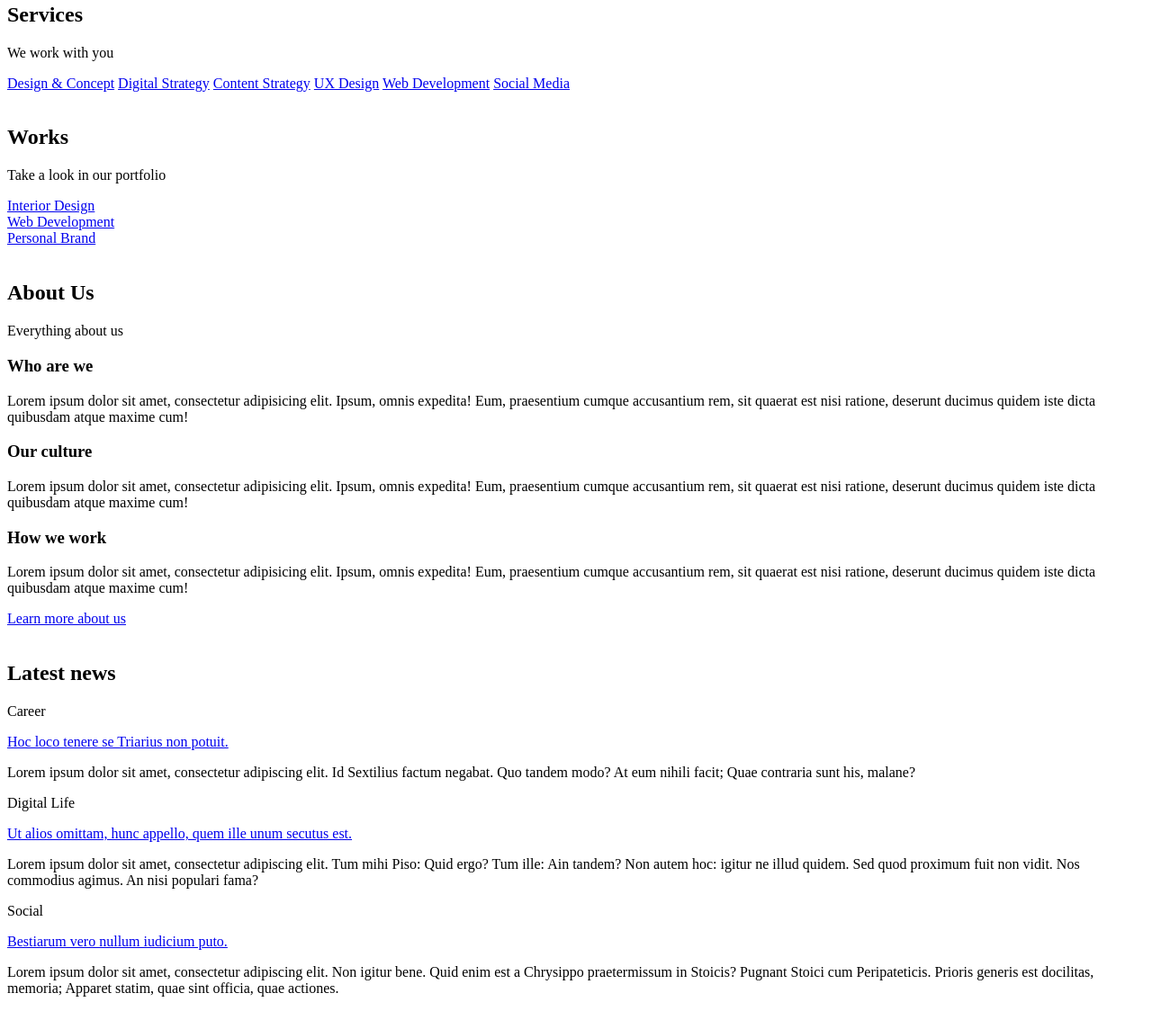
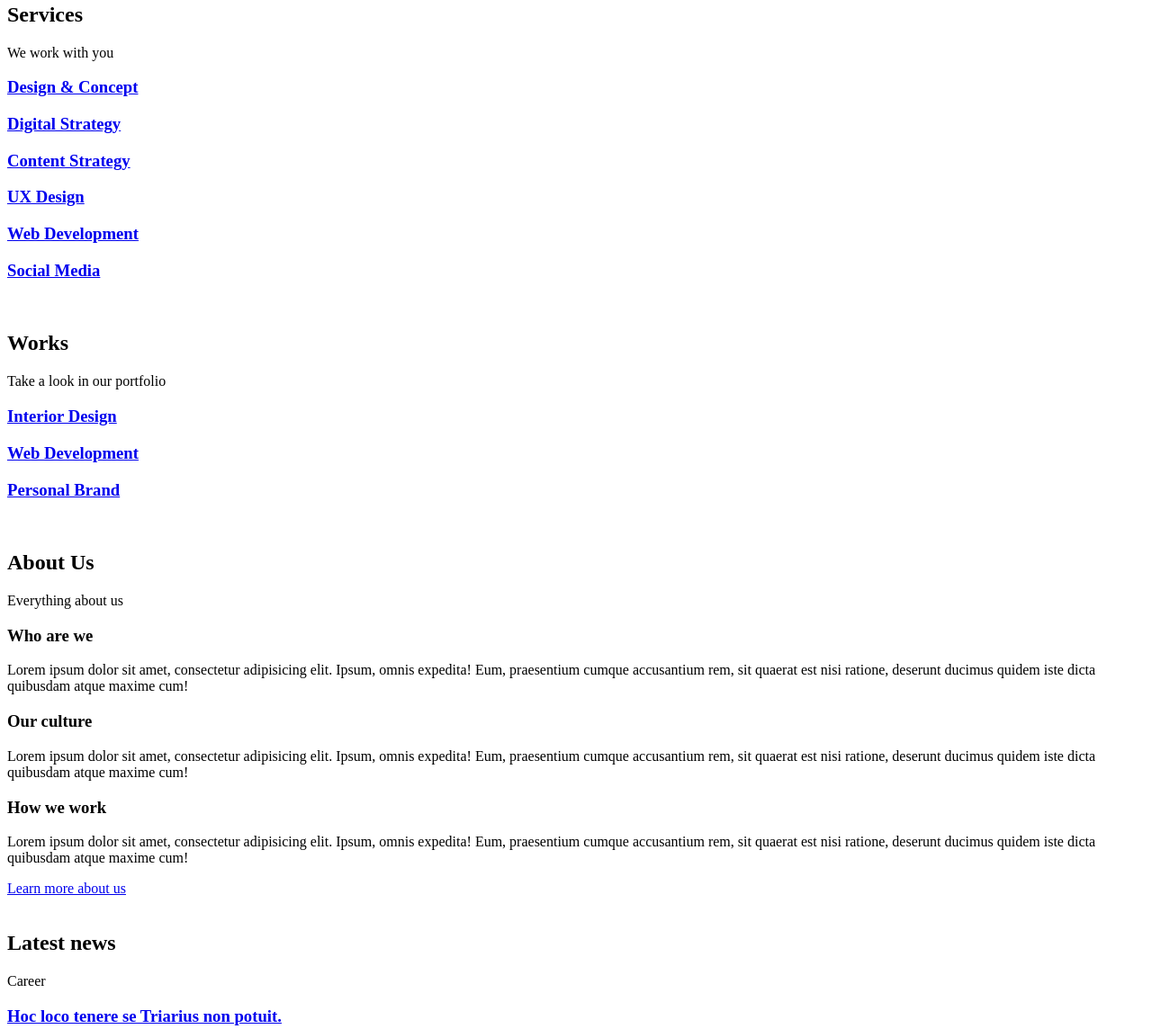
Before and after one commit to Andrecast/holbertonschool-web_front_end, a plain HTML site: page 0x00-html_advanced/23-index.html in a window 1280 px wide. Shown: the part 298-1442 px from the top of the page at 90% size. Drawn offline with Linux system fonts and the light colour scheme.

Commit message:
Services, Works, Latest news links

```diff
--- a/0x00-html_advanced/23-index.html
+++ b/0x00-html_advanced/23-index.html
@@ -50,12 +50,12 @@
                     <p>We work with you</p>
                 </header>
                 <div>
-                    <a href="#">Design & Concept</a>
-                    <a href="#">Digital Strategy</a>
-                    <a href="#">Content Strategy</a>
-                    <a href="#">UX Design</a>
-                    <a href="#">Web Development</a>
-                    <a href="#">Social Media</a>
+                    <h3><a href="#">Design & Concept</a></h3>
+                    <h3><a href="#">Digital Strategy</a></h3>
+                    <h3><a href="#">Content Strategy</a></h3>
+                    <h3><a href="#">UX Design</a></h3>
+                    <h3><a href="#">Web Development</a></h3>
+                    <h3><a href="#">Social Media</a></h3>
                 </div>
             </div>
         </section>
@@ -68,9 +68,9 @@
                     <p>Take a look in our portfolio</p>
                 </header>
                 <div>
-                    <article><a href="#">Interior Design</a></article>
-                    <article><a href="#">Web Development</a></article>
-                    <article><a href="#">Personal Brand</a></article>
+                    <article><h3><a href="#">Interior Design</a></h3></article>
+                    <article><h3><a href="#">Web Development</a></h3></article>
+                    <article><h3><a href="#">Personal Brand</a></h3></article>
                 </div>
             </div>
         </section>
@@ -103,17 +103,17 @@
                 <div>
                     <article>
                         <p>Career</p>
-                        <a href="#">Hoc loco tenere se Triarius non potuit.</a>
+                        <h3><a href="#">Hoc loco tenere se Triarius non potuit.</a></h3>
                         <p>Lorem ipsum dolor sit amet, consectetur adipiscing elit. Id Sextilius factum negabat. Quo tandem modo? At eum nihili facit; Quae contraria sunt his, malane?</p>
                     </article>
                     <article>
                         <p>Digital Life</p>
-                        <a href="#">Ut alios omittam, hunc appello, quem ille unum secutus est.</a>
+                        <h3><a href="#">Ut alios omittam, hunc appello, quem ille unum secutus est.</a></h3>
                         <p>Lorem ipsum dolor sit amet, consectetur adipiscing elit. Tum mihi Piso: Quid ergo? Tum ille: Ain tandem? Non autem hoc: igitur ne illud quidem. Sed quod proximum fuit non vidit. Nos commodius agimus. An nisi populari fama?</p>
                     </article>
                     <article>
                         <p>Social</p>
-                        <a href="#">Bestiarum vero nullum iudicium puto.</a>
+                        <h3><a href="#">Bestiarum vero nullum iudicium puto.</a></h3>
                         <p>Lorem ipsum dolor sit amet, consectetur adipiscing elit. Non igitur bene. Quid enim est a Chrysippo praetermissum in Stoicis? Pugnant Stoici cum Peripateticis. Prioris generis est docilitas, memoria; Apparet statim, quae sint officia, quae actiones.</p>
                     </article>
                 </div>
```
